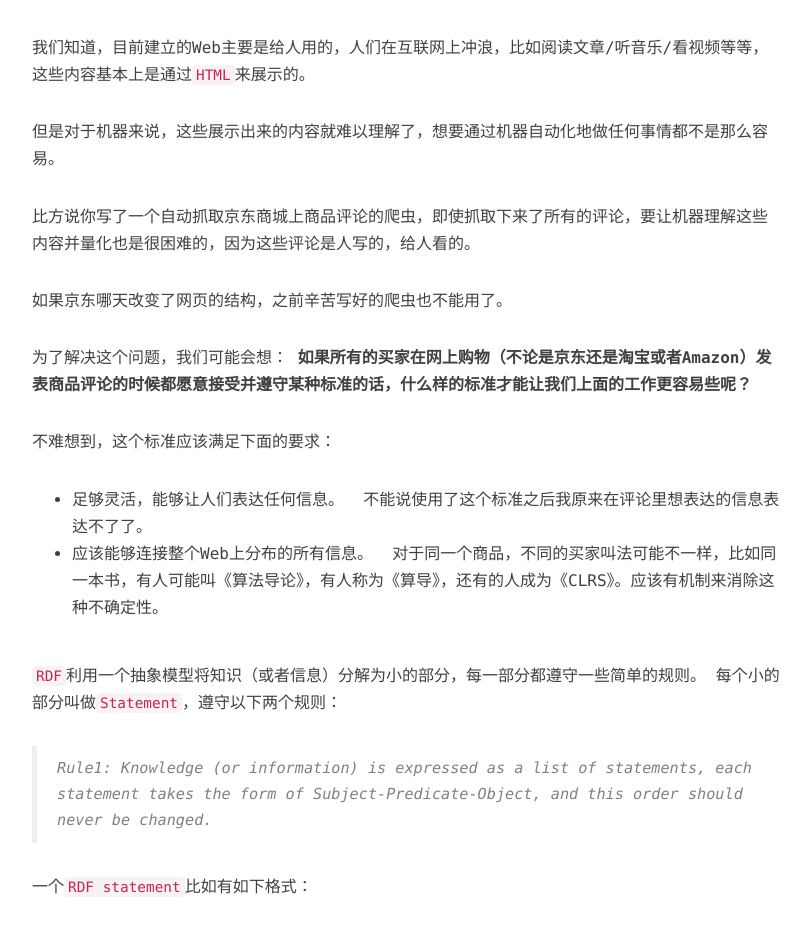
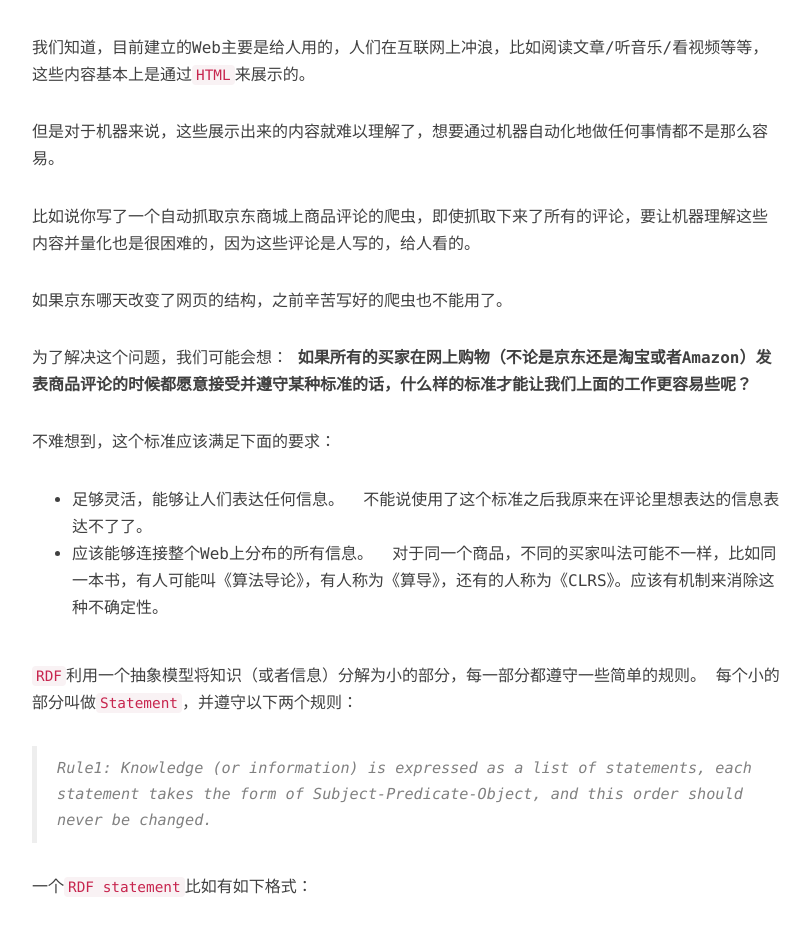
Before and after one commit to tenghuanhe/tenghuanhe.github.io, a Jekyll site: the page built from _posts/2018-03-25-what-is-rdf.md, in a window 1280 px wide. Shown: the part 592-1521 px from the top of the page, without its empty margins (233-1043 px from the left). Built offline with Jekyll 4.4.1, drawn with Linux system fonts in a browser that asks for light colours; nearby versions of some CDN libraries; comment, search, counter and statistics services are not loaded.

Commit message:
lint posts

```diff
--- a/_posts/2018-03-25-what-is-rdf.md
+++ b/_posts/2018-03-25-what-is-rdf.md
@@ -15,7 +15,7 @@ description: What is RDF
 
 但是对于机器来说，这些展示出来的内容就难以理解了，想要通过机器自动化地做任何事情都不是那么容易。
 
-比方说你写了一个自动抓取京东商城上商品评论的爬虫，即使抓取下来了所有的评论，要让机器理解这些内容并量化也是很困难的，因为这些评论是人写的，给人看的。
+比如说你写了一个自动抓取京东商城上商品评论的爬虫，即使抓取下来了所有的评论，要让机器理解这些内容并量化也是很困难的，因为这些评论是人写的，给人看的。
 
 如果京东哪天改变了网页的结构，之前辛苦写好的爬虫也不能用了。
 
@@ -27,10 +27,10 @@ description: What is RDF
 * 足够灵活，能够让人们表达任何信息。
   不能说使用了这个标准之后我原来在评论里想表达的信息表达不了了。
 * 应该能够连接整个Web上分布的所有信息。
-  对于同一个商品，不同的买家叫法可能不一样，比如同一本书，有人可能叫《算法导论》，有人称为《算导》，还有的人成为《CLRS》。应该有机制来消除这种不确定性。
+  对于同一个商品，不同的买家叫法可能不一样，比如同一本书，有人可能叫《算法导论》，有人称为《算导》，还有的人称为《CLRS》。应该有机制来消除这种不确定性。
 
 `RDF`利用一个抽象模型将知识（或者信息）分解为小的部分，每一部分都遵守一些简单的规则。
-每个小的部分叫做`Statement`，遵守以下两个规则：
+每个小的部分叫做`Statement`，并遵守以下两个规则：
 > Rule1: Knowledge (or information) is expressed as a list of statements, each statement takes the form of Subject-Predicate-Object, and this order should never be changed.
 
 一个`RDF statement`比如有如下格式：
```
Also changed, not shown: _posts/2017-09-23-synchronous-asynchronous-blocking-non-blocking.md (+2 -2 lines), _posts/2017-11-05-function-closure-implementation.md (+4 -3 lines).
